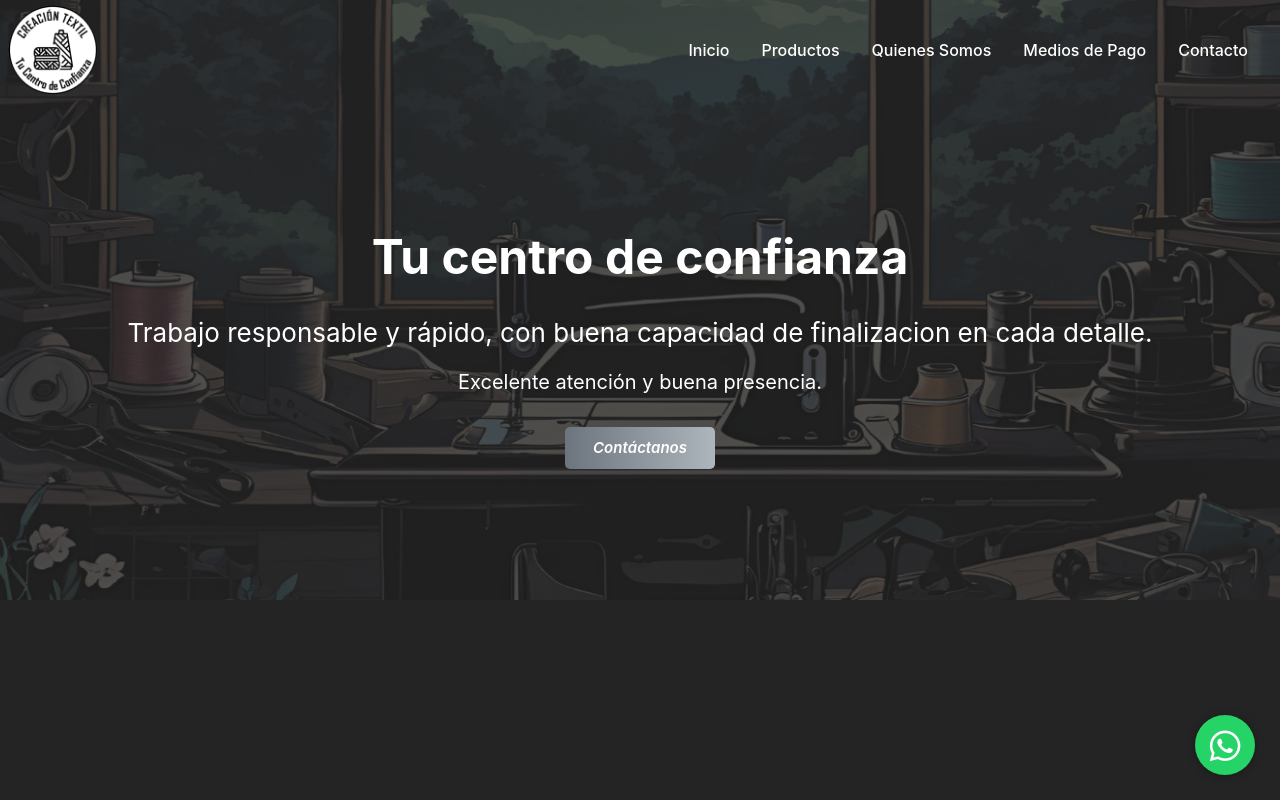
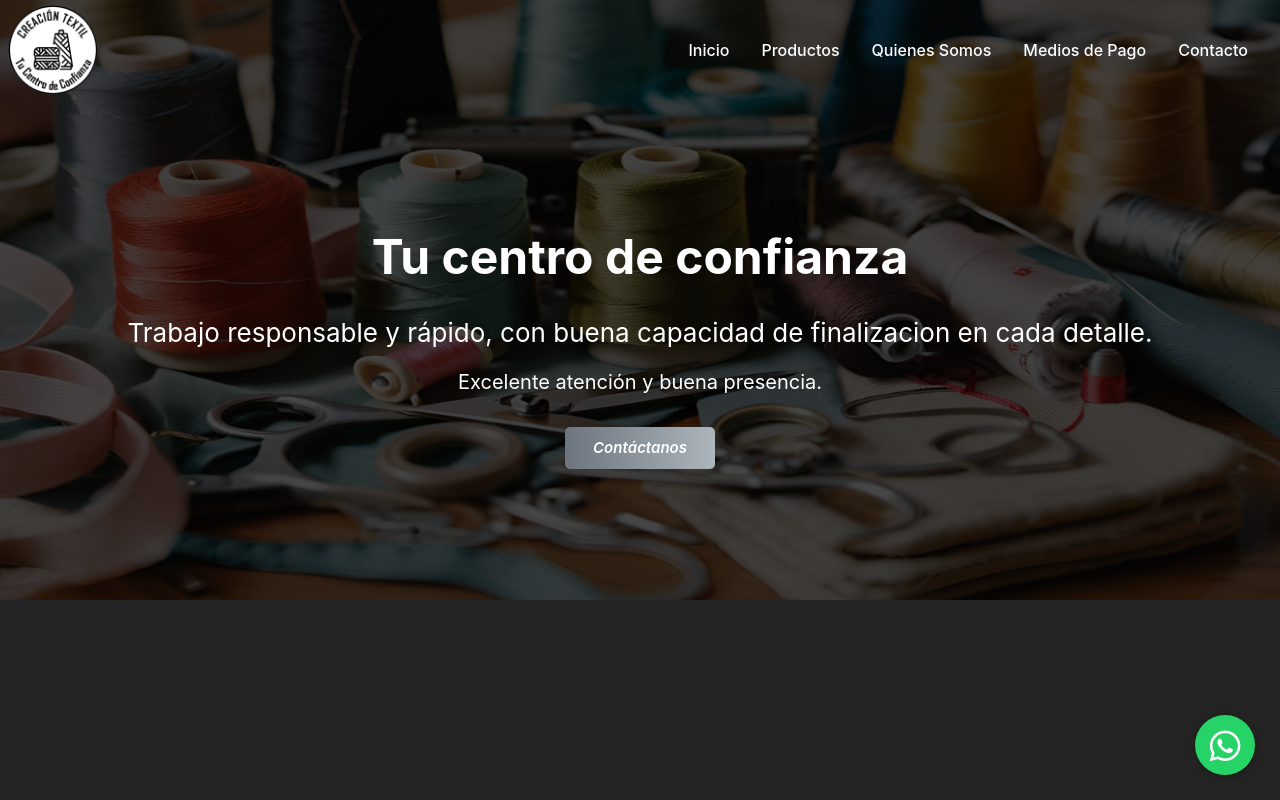
Before and after one commit to Felixjgca96/WEBCREACIONTEXTIL, a React (Vite) app: page / in a window 1280 px wide. Built offline with nearby package versions, Linux system fonts and the light colour scheme.

Commit message:
navbar y hero

```diff
--- a/src/components/NavbarHero.jsx
+++ b/src/components/NavbarHero.jsx
@@ -51,7 +51,7 @@ const NavHero = styled.nav`
   flex-direction:column;
   width: 100%;
   max-width: 1500px;
-  background-image: url('./fondoopaco.png');
+  background-image: url('./fondo3.png');
   background-repeat: no-repeat;
   background-size:100% 100%;
 
@@ -134,7 +134,7 @@ const NavContainer = styled.nav`
     position: absolute;
     margin-left: auto;
     margin-right: auto;
-    top: 20%;
+    top: 15%;
     left: 0;
     right: 0;
     text-align: center;
@@ -170,7 +170,7 @@ transition: all .6s ease ;
   top: 100px;
   left: 0;
   width: 100%;
-  height: 100%;
+  height: 80%;
 
 
 }
```
Also changed, not shown: public/fondo2.png (added), public/fondo3.png (added).
